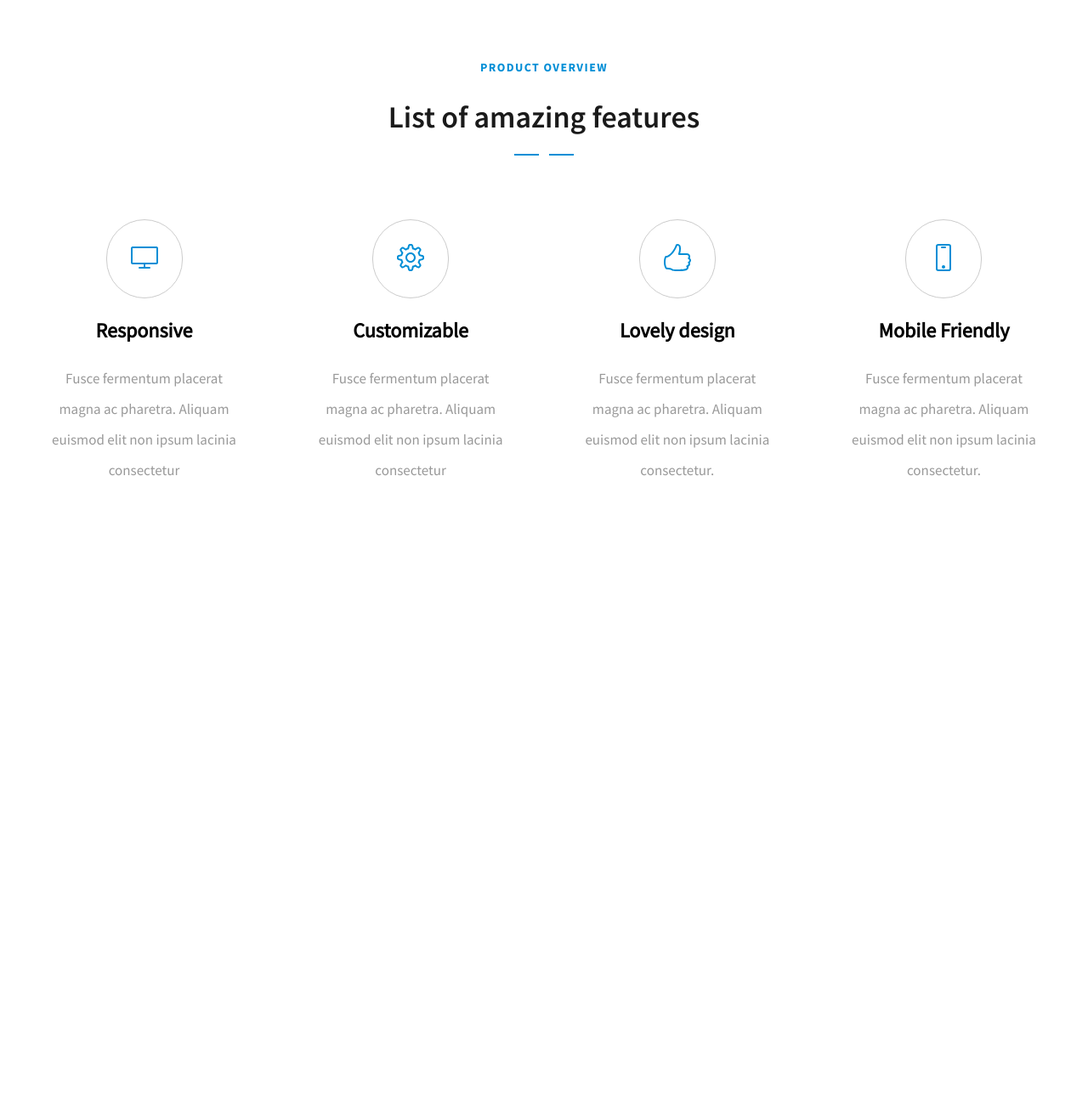
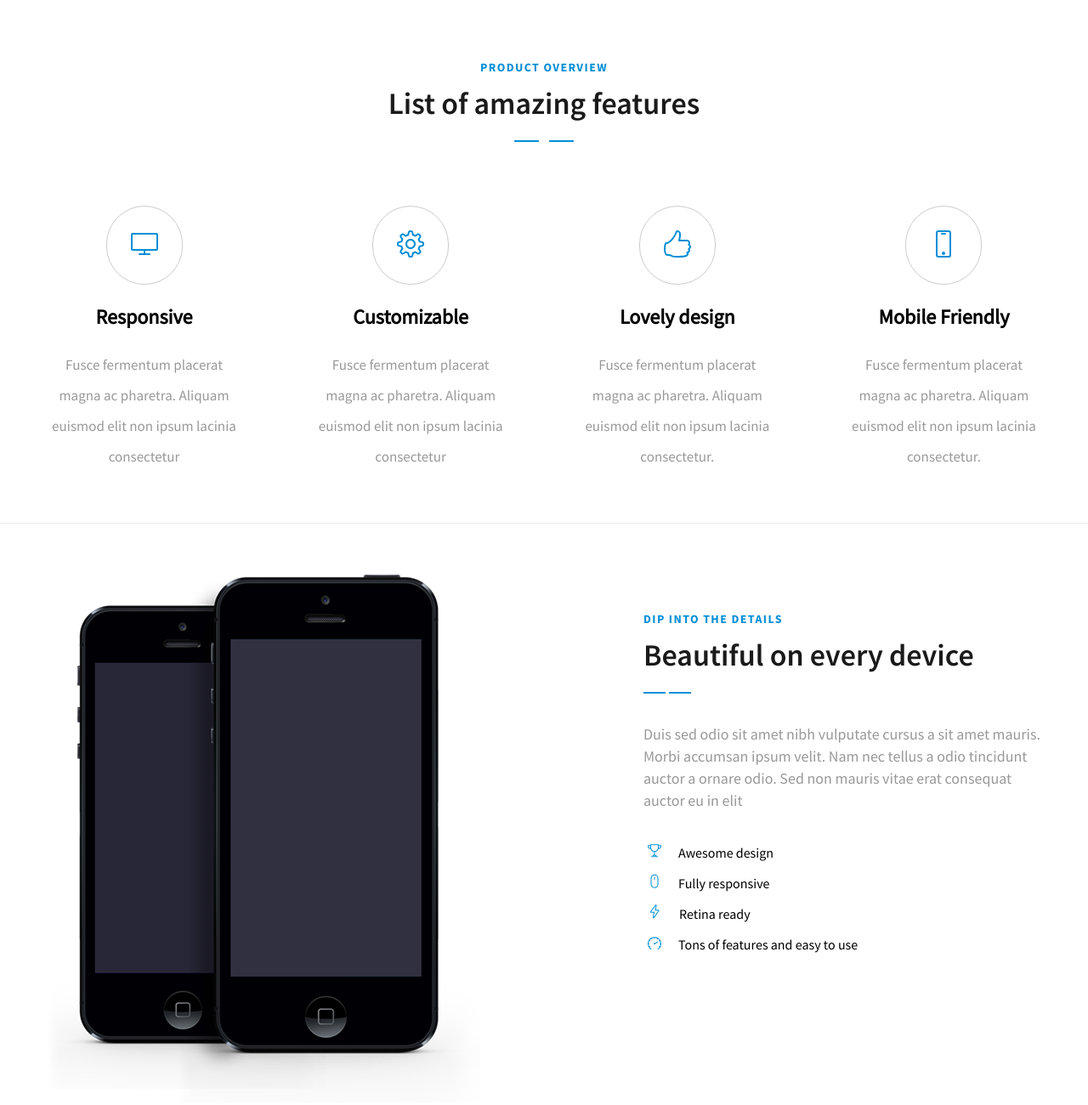
Before and after one commit to krafik/Lucid, a plain HTML site: page index.html in a window 1280 px wide. Shown: the part 640-1940 px from the top of the page at 85% size. Before the commit the page ends 1271 px from the top, so only its background shows below. Drawn offline with Linux system fonts and the light colour scheme.

Commit message:
Блок details + адаптив

```diff
--- a/index.html
+++ b/index.html
@@ -58,8 +58,8 @@
   <main>
     <section class="section overview">
       <div class="container">
-        <h3 class="section-title section__title">product overview</h3>
-        <h2 class="section-descr section__descr">List of amazing features</h2>
+        <h3 class="section__title section__title_center">product overview</h3>
+        <h2 class="section__descr section__descr_center">List of amazing features</h2>
         <div class="overview-block">
           <div class="overview-block__item">
             <div class="image overview-block__image">
@@ -115,6 +115,36 @@
       <!-- /.container -->
     </section>
     <!-- /.section overview -->
+
+    <section class="section details section__details">
+      <div class="container">
+        <div class="details-block">
+          <div class="details-block__image">
+            <img src="src/img/details/iphone5.png" alt="">
+          </div>
+          <!-- /.details-block__image -->
+          <div class="details-block__descr">
+            <h3 class="section__title section__title_left">dip into the details</h3>
+            <h2 class="section__descr section__descr_left">Beautiful on every device</h2>
+            <p class="details-block__text">
+              Duis sed odio sit amet nibh vulputate cursus a sit amet mauris. Morbi accumsan ipsum velit. Nam nec tellus a odio tincidunt auctor a ornare odio. Sed non  mauris vitae erat consequat auctor eu in elit
+            </p>
+            <ul class="details-block__list">
+              <li><img src="src/img/details/Cup.svg" alt=""><span>Awesome design</span></li>
+              <li><img src="src/img/details/Mouse.svg" alt=""><span>Fully responsive</span></li>
+              <li><img src="src/img/details/Energy.svg" alt=""><span>Retina ready</span></li>
+              <li><img src="src/img/details/Speedometer.svg" alt=""><span>Tons of features and easy to use</span></li>
+            </ul>
+
+          </div>
+          <!-- /.details-block__descr -->
+        </div>
+        <!-- /.details-block -->
+      </div>
+      <!-- /.container -->
+    </section>
+    <!-- /.section details -->
+
   </main>
 </body>
 
--- a/src/sass/_interface.sass
+++ b/src/sass/_interface.sass
@@ -23,6 +23,42 @@ body
       background-color: transparent
 .section
   padding: 60px 0
-
+  &__title
+    color: #008ed6
+    font-size: 14px
+    // text-align: center
+    text-transform: uppercase
+    letter-spacing: 1.4px
+    +Sansbold
+  &__descr
+    position: relative
+    margin-top: 30px
+    // text-align: center
+    color: #1a1a1a
+    font-size: 36px
+    +SansSemibold
+    &_center
+      &:before
+        content: ''
+        width: 2.5%
+        height: 2px
+        background-color: #008ed6
+        position: absolute
+        bottom: -25px
+        left: 47%
+      &:after
+        content: ''
+        width: 2.5%
+        height: 2px
+        background-color: #008ed6
+        position: absolute
+        bottom: -25px
+        right: 47%
 
     // margin-bottom: 100px
+@media (max-width: 991px)
+  .section
+    &__title
+      font-size: 12px
+    &__descr
+      font-size: 26px
--- /dev/null
+++ b/src/sass/bloks/_details.sass
@@ -0,0 +1,78 @@
+.details
+  border-top: 1px solid #ededed
+  &-block
+    display: flex
+    justify-content: space-between
+    flex-basis: 50%
+    &__descr
+      margin-top: 30px
+      max-width: 468px
+    &__text
+      padding: 30px 0
+      color: #999999
+      font-size: 18px
+      line-height: 26px
+      margin: 0
+    &__list
+      list-style: none
+      padding: 0
+      line-height: 36px
+      margin: 0
+      li
+        &:nth-child(2),&:nth-child(3)
+          img
+            padding: 0 8px
+        img
+          padding: 0 5px
+        span
+          margin-left: 15px
+.section
+  &__details
+    padding-bottom: 0
+  &__descr
+    margin-top: 0
+    position: relative
+    &_left
+      &:before
+        content: ''
+        width: 5.5%
+        height: 2px
+        background-color: #008ed6
+        position: absolute
+        bottom: -25px
+        left: 0
+      &:after
+        content: ''
+        width: 5.5%
+        height: 2px
+        background-color: #008ed6
+        position: absolute
+        bottom: -25px
+        right: 88%
+
+@media (max-width: 991px)
+  .section
+    &__details
+      padding-bottom: 60px
+  .details
+    &-block
+      &__descr
+        margin-top: 0
+@media (max-width: 768px)
+  .details
+    &-block
+      justify-content: center
+      &__image
+        display: none
+
+  .section
+    &__title
+      &_left
+        text-align: center
+    &__descr
+      &_left
+        text-align: center
+        &:before
+          left: 44%
+        &:after
+          right: 44%
--- a/src/sass/bloks/_overview.sass
+++ b/src/sass/bloks/_overview.sass
@@ -1,19 +1,11 @@
 .section
-  &-title
-    color: #008ed6
-    font-size: 14px
-    text-align: center
-    text-transform: uppercase
-    letter-spacing: 1.4px
-    +Sansbold
-  &-descr
-    position: relative
-    margin-top: 30px
-    text-align: center
-    color: #1a1a1a
-    font-size: 36px
-    +SansSemibold
-    &:before
+  &__title
+    &_center
+      text-align: center
+  &__descr
+    &_center
+      text-align: center
+      &:before
         content: ''
         width: 2.5%
         height: 2px
@@ -21,15 +13,14 @@
         position: absolute
         bottom: -25px
         left: 47%
-    &:after
-      content: ''
-      width: 2.5%
-      height: 2px
-      background-color: #008ed6
-      position: absolute
-      bottom: -25px
-      right: 47%
-
+      &:after
+        content: ''
+        width: 2.5%
+        height: 2px
+        background-color: #008ed6
+        position: absolute
+        bottom: -25px
+        right: 47%
 .overview
   &-block
     display: flex
@@ -59,11 +50,7 @@
       border-radius: 60px
 
 @media (max-width: 991px)
-  .section
-    &-title
-      font-size: 12px
-    &-descr
-      font-size: 26px
+
   .overview
     &-block
       &__item
--- a/src/sass/style.sass
+++ b/src/sass/style.sass
@@ -5,3 +5,4 @@
 
 @import 'bloks/header'
 @import 'bloks/overview'
+@import 'bloks/details'
```
Also changed, not shown: src/css/style.css, src/img/details/Cup.svg (added), src/img/details/Energy.svg (added), src/img/details/Mouse.svg (added), src/img/details/Speedometer.svg (added), src/img/details/iPhone_5.png (added), src/img/details/iphone5.png (added), 1 other file.
